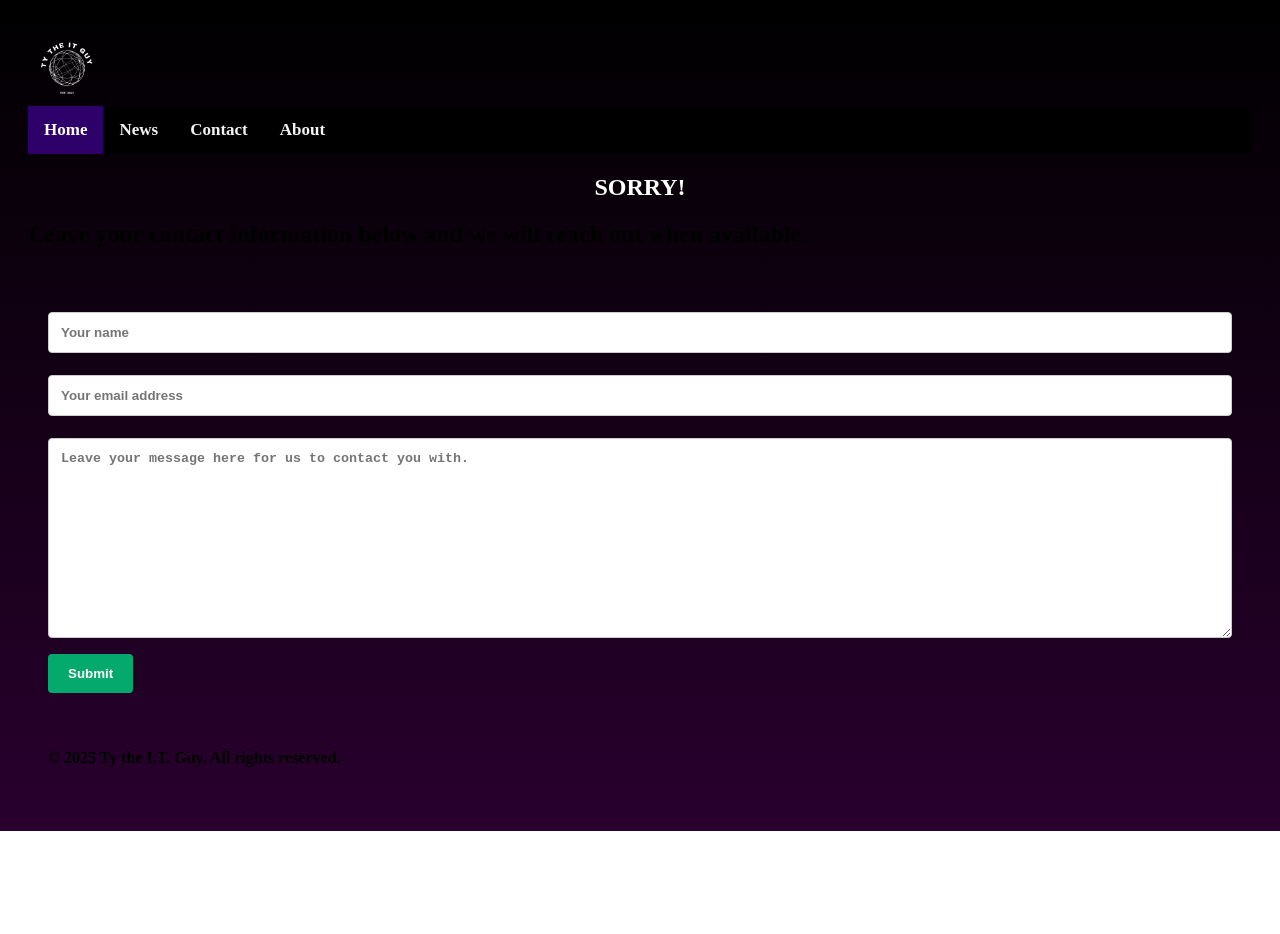
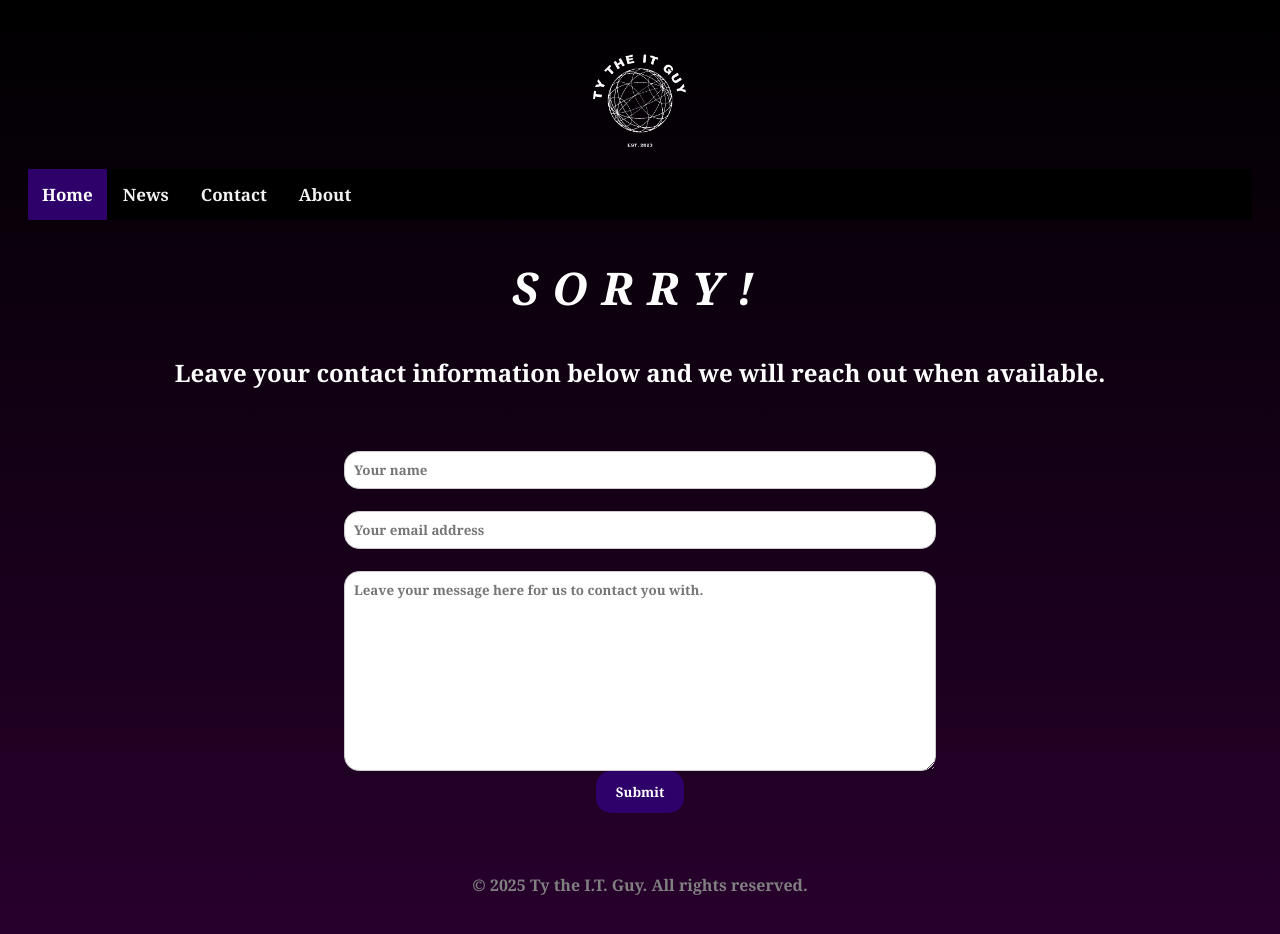
Before and after one commit to seizingtigger/01-mini-project, a plain HTML site: page index.html in a window 1280 px wide. Before the commit the page ends 831 px from the top, so only its background shows below. Drawn offline with Linux system fonts and the light colour scheme.

Commit message:
stylizing

```diff
--- a/assets/css/style.css
+++ b/assets/css/style.css
@@ -1,16 +1,28 @@
 
 * {
-    color: gray
-    font-family: 'Georgia', serif;
-    font-weight: bold;
+    color: gray;
+    font-family: 'Georgia', serif, sans-serif;
+    font-weight:bolder;
 }
 
 .logo-resize {
-    height: 10%;
+    height: 18%;
+    display:block;
+    margin-left: auto;
+    margin-right: auto;
+
 }
 
-
 .landing-contact-header {
+    font-family: Georgia, 'Times New Roman', Times, serif;
+    letter-spacing: calc(1vw + 1px);
+    font-weight: bolder;
+    font-style: italic;
+    font-size: 45px;
+    color: white;
+    text-align: center;
+}
+.landing-contact-header2 {
     color:white;
     text-align: center;
 }
@@ -33,6 +45,7 @@
    .topnav a.active {
     background-color: #2e0069;
     color: white;
+    padding: 14px;
    }
 
   .topnav a:hover {
@@ -40,40 +53,49 @@
     color: black;
   }
 
-   /* Style inputs with type="text", select elements and textareas */
 input[type=text], select, textarea {
-  width: 100%; /* Full width */
-  padding: 12px; /* Some padding */
-  border: 1px solid #ccc; /* Gray border */
-  border-radius: 4px; /* Rounded borders */
-  box-sizing: border-box; /* Make sure that padding and width stays in place */
-  margin-top: 6px; /* Add a top margin */
-  margin-bottom: 16px; /* Bottom margin */
-  resize: vertical /* Allow the user to vertically resize the textarea (not horizontally) */
+  width: 50%;
+  padding: 9px;
+  border: 1px solid #ccc;
+  border-radius: 15px;
+  box-sizing: border-box;
+  margin-top: 6px;
+  margin-bottom: 16px;
+  resize:vertical;
+  margin: auto;
+  display: block;
 }
 
-/* Style the submit button with a specific background color etc */
+
 input[type=submit] {
-  background-color: #04AA6D;
+  background-color: #2e0069;
   color: white;
   padding: 12px 20px;
   border: none;
-  border-radius: 4px;
+  border-radius: 15px;
   cursor: pointer;
+  margin-inline-end: auto;
+  margin: auto;
+  display: block;
 }
 
-/* When moving the mouse over the submit button, add a darker green color */
 input[type=submit]:hover {
-  background-color: #45a049;
+  background-color: #f2f2f2;
+
 }
 
-/* Add a background color and some padding around the form */
 .container {
   border-radius: 5px;
   padding: 20px;
+  margin: auto;
 }
 
 .background {
     background-image: linear-gradient(#000000, #29002e);
     background-size: cover;
 }
+
+.footer {
+  text-align: center;
+  padding: 5px;
+}
```
